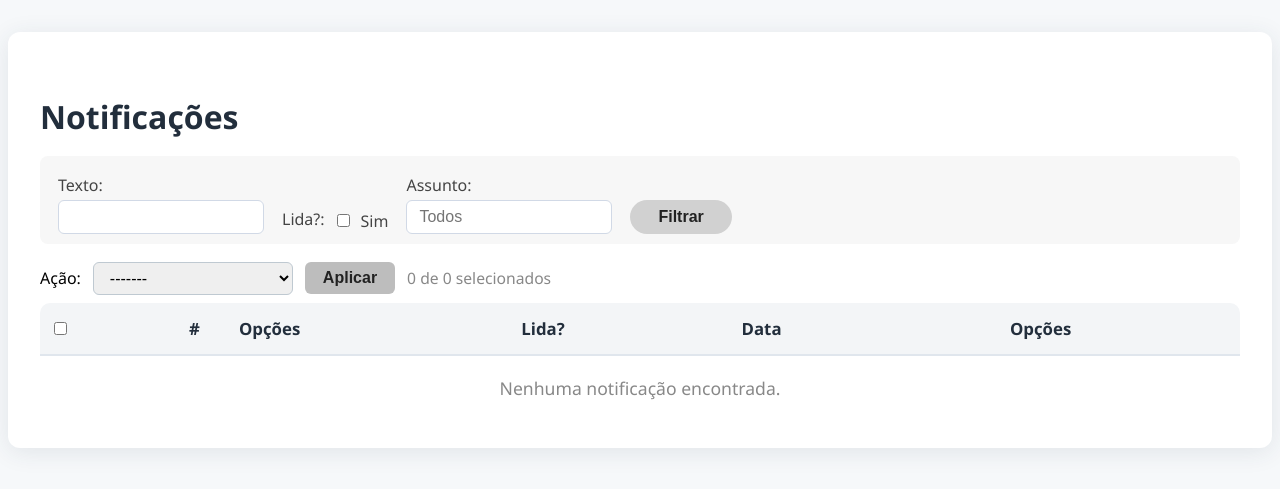
After one commit to Layraleal/teste-recompor, a Django app: page /registro/ in a window 1280 px wide. The commit adds this page. Shown: the top 489 px of the page. Run offline with Django 4.2, Linux system fonts and the light colour scheme; a user stored in the database is signed in; data comes from the database, SQL or seed files in the repository; both versions use the stored data as it was after the commit.

Commit message:
notificações menos feia

```diff
--- /dev/null
+++ b/Recompor/paginas/templates/notifications/registro.html
@@ -0,0 +1,313 @@
+<!-- filepath: c:\Users\55699\OneDrive\Área de Trabalho\teste-recompor\Recompor\paginas\templates\notifications\registro.html -->
+<!DOCTYPE html>
+<html lang="pt-br">
+<head>
+    <meta charset="UTF-8">
+    <title>Notificações</title>
+    <style>
+        body {
+            font-family: 'Segoe UI', Arial, Helvetica, sans-serif;
+            background: #f6f8fa;
+            margin: 0;
+            padding: 0;
+        }
+        .container {
+            max-width: 1200px;
+            margin: 32px auto;
+            background: #fff;
+            border-radius: 12px;
+            box-shadow: 0 4px 24px rgba(44,62,80,0.10);
+            padding: 36px 32px 28px 32px;
+        }
+        h2 {
+            font-size: 2em;
+            margin-bottom: 18px;
+            color: #222e3c;
+        }
+        .filtros, .filtro-data {
+            background: #f7f7f7;
+            border-radius: 8px;
+            padding: 18px 18px 10px 18px;
+            margin-bottom: 18px;
+            display: flex;
+            align-items: flex-end;
+            gap: 18px;
+            flex-wrap: wrap;
+        }
+        .filtros label {
+            font-size: 1em;
+            color: #444;
+            margin-bottom: 4px;
+            display: block;
+        }
+        .filtros input[type="text"], .filtros select {
+            padding: 7px 12px;
+            border: 1px solid #d1d9e6;
+            border-radius: 6px;
+            font-size: 1em;
+            background: #fff;
+            width: 180px;
+        }
+        .filtros .filtro-lida {
+            display: flex;
+            align-items: center;
+            gap: 8px;
+        }
+        .filtros .filtro-lida .ativo {
+            background: #c8f7c5;
+            color: #228B22;
+            border-radius: 6px;
+            padding: 7px 18px;
+            font-weight: 600;
+            border: 1px solid #b2e6b0;
+            margin-right: 6px;
+            display: flex;
+            align-items: center;
+            gap: 6px;
+        }
+        .filtros .filtro-lida .close {
+            background: none;
+            border: none;
+            font-size: 1.1em;
+            color: #444;
+            cursor: pointer;
+            margin-left: 4px;
+        }
+        .filtros .btn-filtrar {
+            background: #d1d1d1;
+            color: #222;
+            border: none;
+            border-radius: 18px;
+            padding: 8px 28px;
+            font-size: 1em;
+            font-weight: 600;
+            cursor: pointer;
+            transition: background 0.2s;
+        }
+        .filtros .btn-filtrar:hover {
+            background: #bdbdbd;
+        }
+        .filtro-data {
+            background: #f7f7f7;
+            border-radius: 8px;
+            padding: 10px 18px;
+            margin-bottom: 18px;
+            gap: 18px;
+        }
+        .filtro-data a {
+            color: #228B22;
+            background: #eafbe7;
+            padding: 5px 18px;
+            border-radius: 6px;
+            text-decoration: none;
+            font-weight: 600;
+            margin-right: 8px;
+            transition: background 0.2s;
+        }
+        .filtro-data a:hover {
+            background: #d2f5c7;
+        }
+        .acoes-bar {
+            display: flex;
+            align-items: center;
+            gap: 12px;
+            margin-bottom: 8px;
+            margin-top: 10px;
+        }
+        .acoes-bar select {
+            padding: 6px 12px;
+            border-radius: 6px;
+            border: 1px solid #bfc9d1;
+            font-size: 1em;
+        }
+        .acoes-bar button {
+            background: #bdbdbd;
+            color: #222;
+            border: none;
+            border-radius: 6px;
+            padding: 7px 18px;
+            font-size: 1em;
+            font-weight: 600;
+            cursor: pointer;
+            transition: background 0.2s;
+        }
+        .acoes-bar button:hover {
+            background: #a0a0a0;
+        }
+        .acoes-bar .selecionados {
+            color: #888;
+            font-size: 0.98em;
+        }
+        .table-responsive {
+            width: 100%;
+            overflow-x: auto;
+        }
+        table {
+            width: 100%;
+            border-collapse: separate;
+            border-spacing: 0;
+            background: #fff;
+            border-radius: 10px;
+            overflow: hidden;
+            min-width: 900px;
+        }
+        thead th {
+            background: #f3f5f7;
+            font-weight: 600;
+            border-bottom: 2px solid #e0e6ed;
+            color: #222e3c;
+            padding: 14px 10px;
+            font-size: 1.05em;
+        }
+        th, td {
+            padding: 14px 10px;
+            text-align: left;
+            vertical-align: middle;
+        }
+        tr:not(:last-child) {
+            border-bottom: 1px solid #f0f0f0;
+        }
+        tr:hover {
+            background: #f5faff;
+        }
+        .check-icon {
+            color: #43a047;
+            font-size: 1.3em;
+        }
+        .btn {
+            padding: 7px 18px;
+            border: none;
+            border-radius: 20px;
+            font-size: 14px;
+            cursor: pointer;
+            transition: background 0.2s, box-shadow 0.2s;
+            box-shadow: 0 1px 3px rgba(44,62,80,0.07);
+            outline: none;
+            font-weight: 500;
+            display: inline-block;
+        }
+        .btn-danger {
+            background: #e53935;
+            color: #fff;
+        }
+        .btn-danger:hover {
+            background: #b71c1c;
+        }
+        .btn-dark {
+            background: #444;
+            color: #fff;
+        }
+        .btn-dark:hover {
+            background: #222;
+        }
+        .text-center {
+            text-align: center;
+        }
+        .msg-empty {
+            color: #888;
+            font-size: 1.1em;
+            padding: 20px 0;
+        }
+        .icon-eye {
+            display: inline-block;
+            width: 22px;
+            height: 22px;
+            background: #e9ecef;
+            border-radius: 50%;
+            text-align: center;
+            line-height: 22px;
+            font-size: 1.1em;
+            color: #444;
+        }
+        @media (max-width: 1000px) {
+            .container { padding: 10px 2vw; }
+            table, thead, tbody, th, td, tr { font-size: 13px; }
+            h2 { font-size: 1.3em; }
+        }
+        @media (max-width: 700px) {
+            .container { padding: 2vw 1vw; }
+            table { min-width: 600px; }
+        }
+    </style>
+</head>
+<body>
+<div class="container">
+    <h2>Notificações</h2>
+    <!-- Filtros -->
+    <form class="filtros" method="get">
+        <div>
+            <label for="texto">Texto:</label>
+            <input type="text" id="texto" name="texto" value="{{ request.GET.texto }}">
+        </div>
+        <div class="filtro-lida">
+            <label>Lida?:</label>
+            {% if request.GET.lida == "sim" %}
+                <span class="ativo"><span class="check-icon">&#128269;</span> Sim
+                    <button type="submit" name="lida" value="" class="close">&times;</button>
+                </span>
+            {% else %}
+                <input type="checkbox" id="lida" name="lida" value="sim" {% if request.GET.lida == "sim" %}checked{% endif %}>
+                <label for="lida" style="margin:0;">Sim</label>
+            {% endif %}
+        </div>
+        <div>
+            <label for="assunto">Assunto:</label>
+            <input type="text" id="assunto" name="assunto" placeholder="Todos" value="{{ request.GET.assunto }}">
+        </div>
+        <button type="submit" class="btn-filtrar">Filtrar</button>
+    </form>
+    <!-- Barra de ações -->
+    <div class="acoes-bar">
+        <label for="acao">Ação:</label>
+        <select id="acao" name="acao">
+            <option>-------</option>
+            <option>Marcar como lida</option>
+            <option>Marcar como não lida</option>
+            <option>Remover</option>
+        </select>
+        <button type="button">Aplicar</button>
+        <span class="selecionados">0 de {{ notifications|length }} selecionados</span>
+    </div>
+    <!-- Tabela -->
+    <div class="table-responsive">
+        <table>
+            <thead>
+                <tr>
+                    <th><input type="checkbox"></th>
+                    <th style="width:30px;">#</th>
+                    <th>Opções</th>
+                    <th>Lida?</th>
+                    <th>Data</th>
+                    <th style="width:40px;"></th>
+                    <th style="width:220px;">Opções</th>
+                </tr>
+            </thead>
+            <tbody>
+                {% for notif in notifications %}
+                <tr>
+                    <td><input type="checkbox"></td>
+                    <td>{{ forloop.counter }}</td>
+                    <td><span class="icon-eye">&#128065;</span></td>
+                    <td>{{ notif.message|safe }}</td>
+                    <td class="text-center">
+                        {% if notif.seen %}
+                            <span class="check-icon">&#10004;</span>
+                        {% endif %}
+                    </td>
+                    <td>{{ notif.created_at|date:"d/m/Y H:i" }}</td>
+                    <td>
+                        <a href="{% url 'paginas:mark_as_unread' notif.id %}" class="btn btn-dark">Marcar como não lida</a>
+                        <a href="{% url 'paginas:delete_notification' notif.id %}" class="btn btn-danger">Remover</a>
+                    </td>
+                </tr>
+                {% empty %}
+                <tr>
+                    <td colspan="7" class="text-center msg-empty">Nenhuma notificação encontrada.</td>
+                </tr>
+                {% endfor %}
+            </tbody>
+        </table>
+    </div>
+</div>
+</body>
+</html>
--- a/Recompor/paginas/urls.py
+++ b/Recompor/paginas/urls.py
@@ -17,5 +17,7 @@ urlpatterns = [
     path("notificacoes/", notifications_view, name="notifications"),
     path("notificacoes/marcar/<int:notif_id>/", mark_as_read, name="mark_as_read"),
     path("notificacoes/remover/<int:notif_id>/", delete_notification, name="delete_notification"),
+    path('registro/', notificacoes_registro, name='registro_notificacoes'),
+    path('notificacoes/<int:notif_id>/marcar_nao_lida/', mark_as_unread, name='mark_as_unread'),
 
 ]
--- a/Recompor/paginas/views.py
+++ b/Recompor/paginas/views.py
@@ -5,6 +5,7 @@ from usuarios import *
 from django.shortcuts import render, redirect
 from django.shortcuts import render, redirect, get_object_or_404
 from .models import Notification
+from django.contrib.auth.decorators import login_required
 
 class IndexView(TemplateView):
     template_name = "home.html"
@@ -30,20 +31,34 @@ class TutorialCaixa2View(TemplateView):
 class TutorialCaixa3View(TemplateView):
     template_name = "tutorialCaixa3.html"
 
+@login_required
+def notifications_view(request):
+    notifications = Notification.objects.filter(user=request.user, seen=False).order_by('-created_at')
+    return render(request, 'notifications/notifications.html', {'notifications': notifications})
 
-def notifications_view(request):
-    notifications = Notification.objects.filter(user=request.user).order_by('-created_at')
-    return render(request, "notifications/notifications.html", {
-        "notifications": notifications
-    })
 
+@login_required(login_url='login')
 def mark_as_read(request, notif_id):
     notif = get_object_or_404(Notification, id=notif_id, user=request.user)
     notif.seen = True
     notif.save()
     return redirect("paginas:notifications")
 
+
+@login_required(login_url='login')
 def delete_notification(request, notif_id):
     notif = get_object_or_404(Notification, id=notif_id, user=request.user)
     notif.delete()
     return redirect("paginas:notifications")
+
+@login_required
+def notificacoes_registro(request):
+    notifications = Notification.objects.filter(user=request.user, seen=True).order_by('-created_at')
+    return render(request, 'notifications/registro.html', {'notifications': notifications})
+
+@login_required
+def mark_as_unread(request, notif_id):
+    notif = get_object_or_404(Notification, id=notif_id, user=request.user)
+    notif.seen = False
+    notif.save()
+    return redirect(request.META.get('HTTP_REFERER', 'paginas:registro_notificacoes'))
--- a/Recompor/rec/settings.py
+++ b/Recompor/rec/settings.py
@@ -158,3 +158,6 @@ EMAIL_HOST_PASSWORD = "zikt tskv wxpd juvq"
 
 STATIC_URL = '/static/'
 STATICFILES_DIRS = [BASE_DIR / 'static']
+
+USE_X_FORWARDED_HOST = True
+SECURE_PROXY_SSL_HEADER = ('HTTP_X_FORWARDED_PROTO', 'https')
```
Also changed, not shown: Recompor/paginas/signals.py (+31 -7 lines), Recompor/paginas/templates/notifications/notifications.html (+46 -4 lines), Recompor/db.sqlite3.
